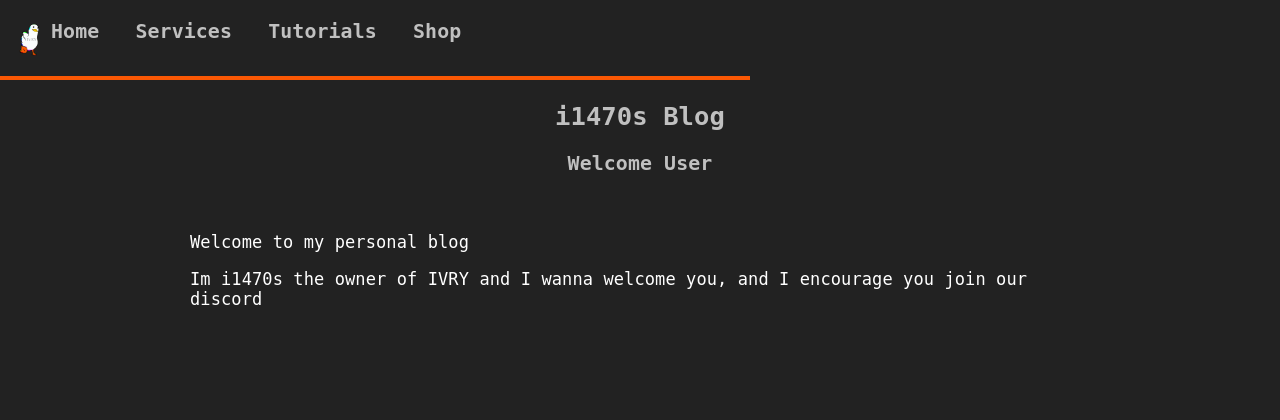
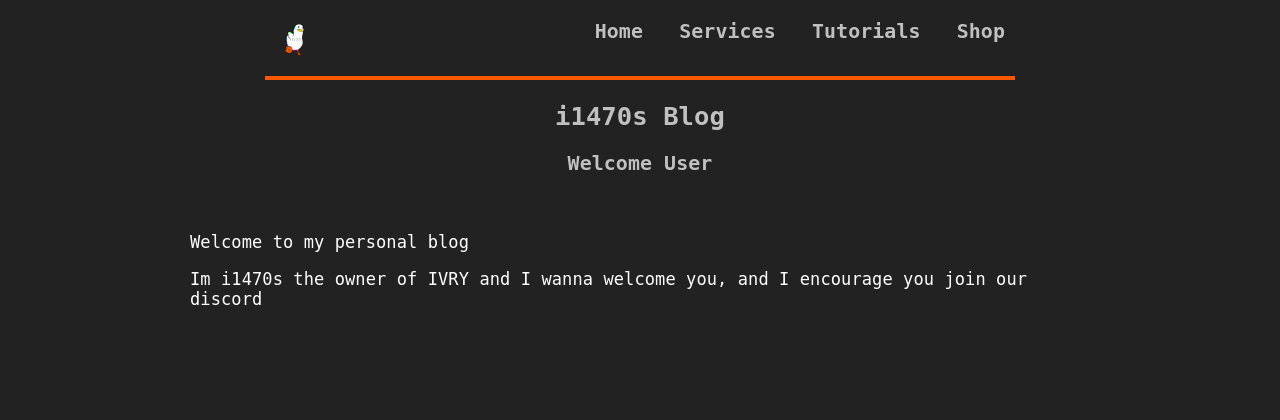
Before and after one commit to i1470s/IVRY-Website-V2, a PHP site: page /content/home/blog.html in a window 1280 px wide. Shown: the top 420 px of the page. Run offline with PHP 8.4, Linux system fonts and the light colour scheme.

Commit message:
Add files via upload

```diff
--- a/data/css/styles.css
+++ b/data/css/styles.css
@@ -50,12 +50,14 @@ footer{
 }
 
 .head{
+    justify-content: space-between;
     display: flex;
     max-width: 750px;
     background-color: #222;
     height: 80px;
     border: 1px;
     padding: 0px;
+    margin: 0 auto;
     box-sizing: border-box;
     border-bottom: solid 4px #fb5804;
 }
```
